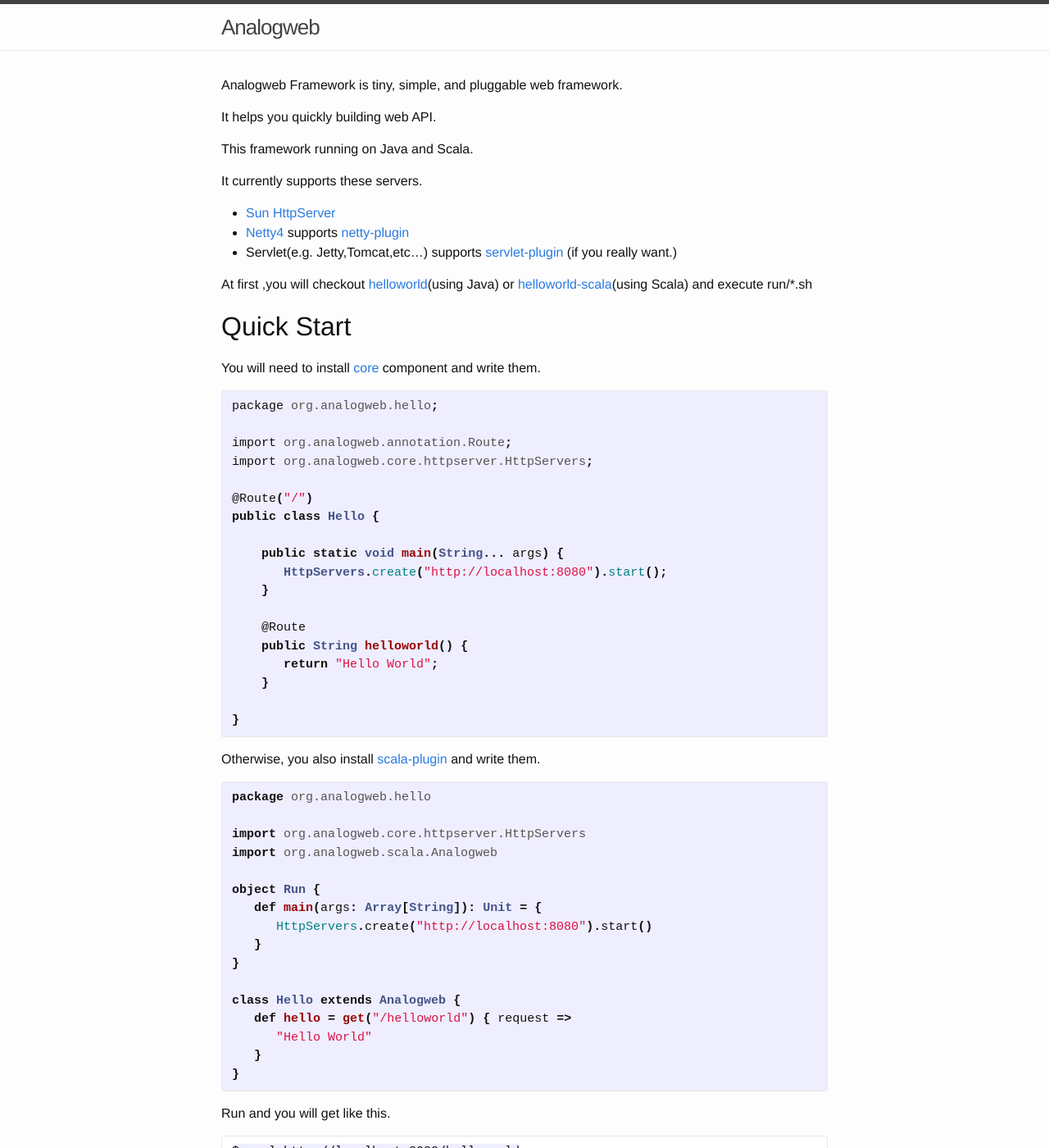
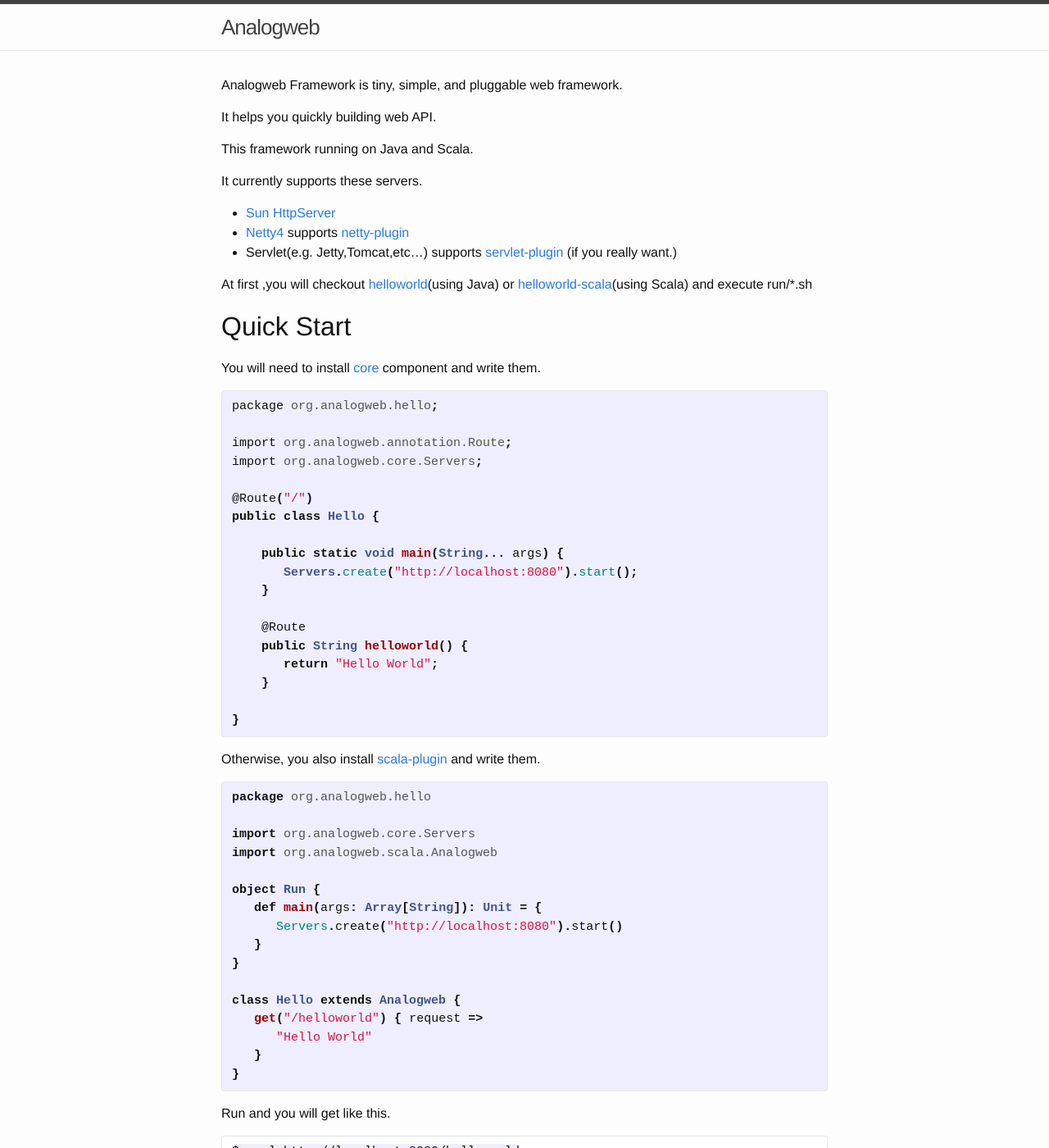
Before and after one commit to analogweb/analogweb.github.io, a Jekyll site: the page built from index.md, in a window 1280 px wide and 1400 px high. Shown: the whole window at 82% size. Built offline with Jekyll 4.4.1, drawn with Linux system fonts in a browser that asks for light colours.

Commit message:
Update document.

```diff
--- a/_includes/contents.md
+++ b/_includes/contents.md
@@ -19,13 +19,13 @@
 package org.analogweb.hello;
 
 import org.analogweb.annotation.Route;
-import org.analogweb.core.httpserver.HttpServers;
+import org.analogweb.core.Servers;
 
 @Route("/")
 public class Hello {
 
     public static void main(String... args) {
-       HttpServers.create("http://localhost:8080").start();
+       Servers.create("http://localhost:8080").start();
     }
 
     @Route
@@ -41,17 +41,17 @@
 {% highlight scala %}
 package org.analogweb.hello
 
-import org.analogweb.core.httpserver.HttpServers
+import org.analogweb.core.Servers
 import org.analogweb.scala.Analogweb
 
 object Run {
    def main(args: Array[String]): Unit = {
-      HttpServers.create("http://localhost:8080").start()
+      Servers.create("http://localhost:8080").start()
    }
 }
 
 class Hello extends Analogweb {
-   def hello = get("/helloworld") { request =>
+   get("/helloworld") { request =>
       "Hello World"
    }
 }
```
